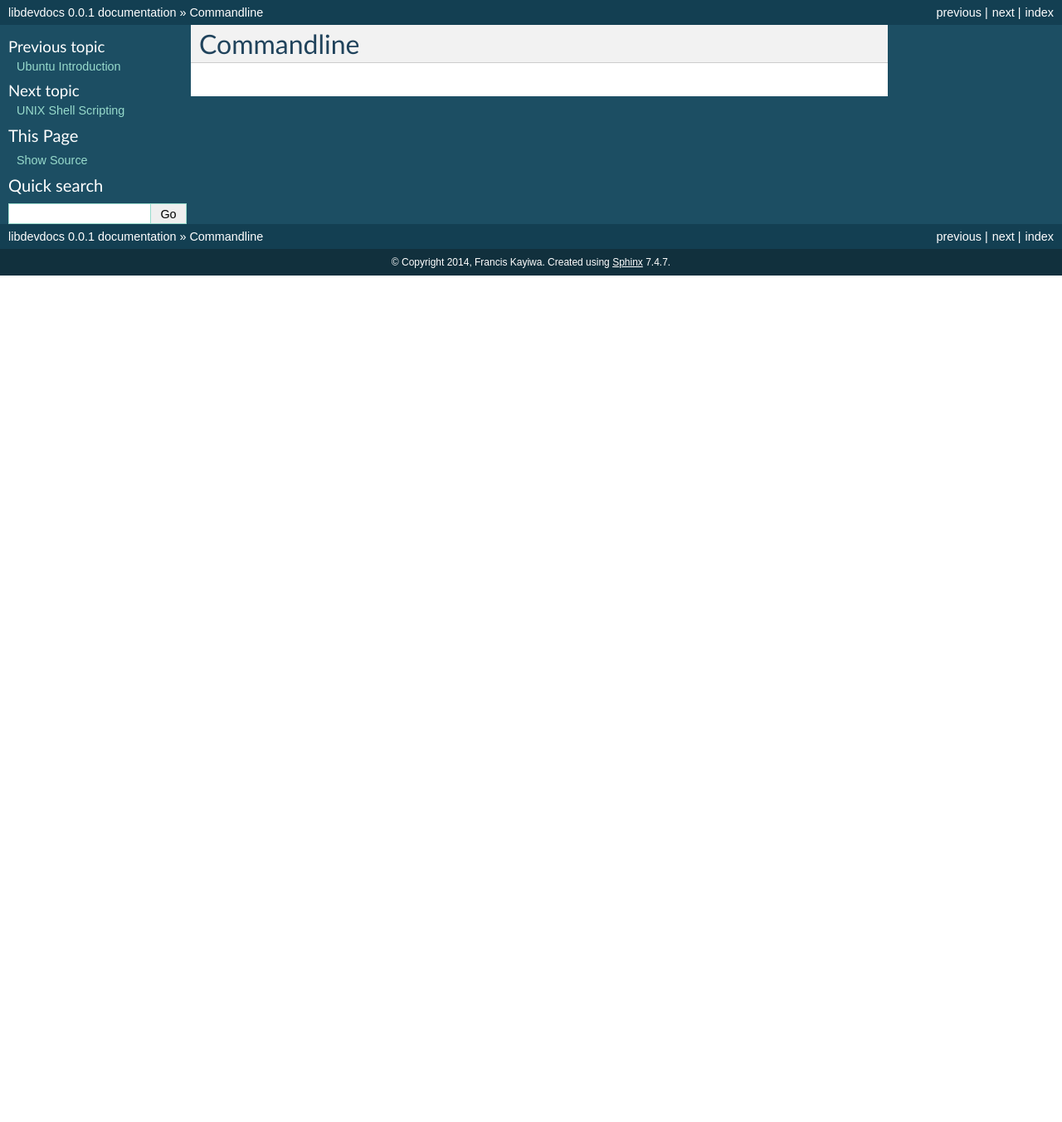
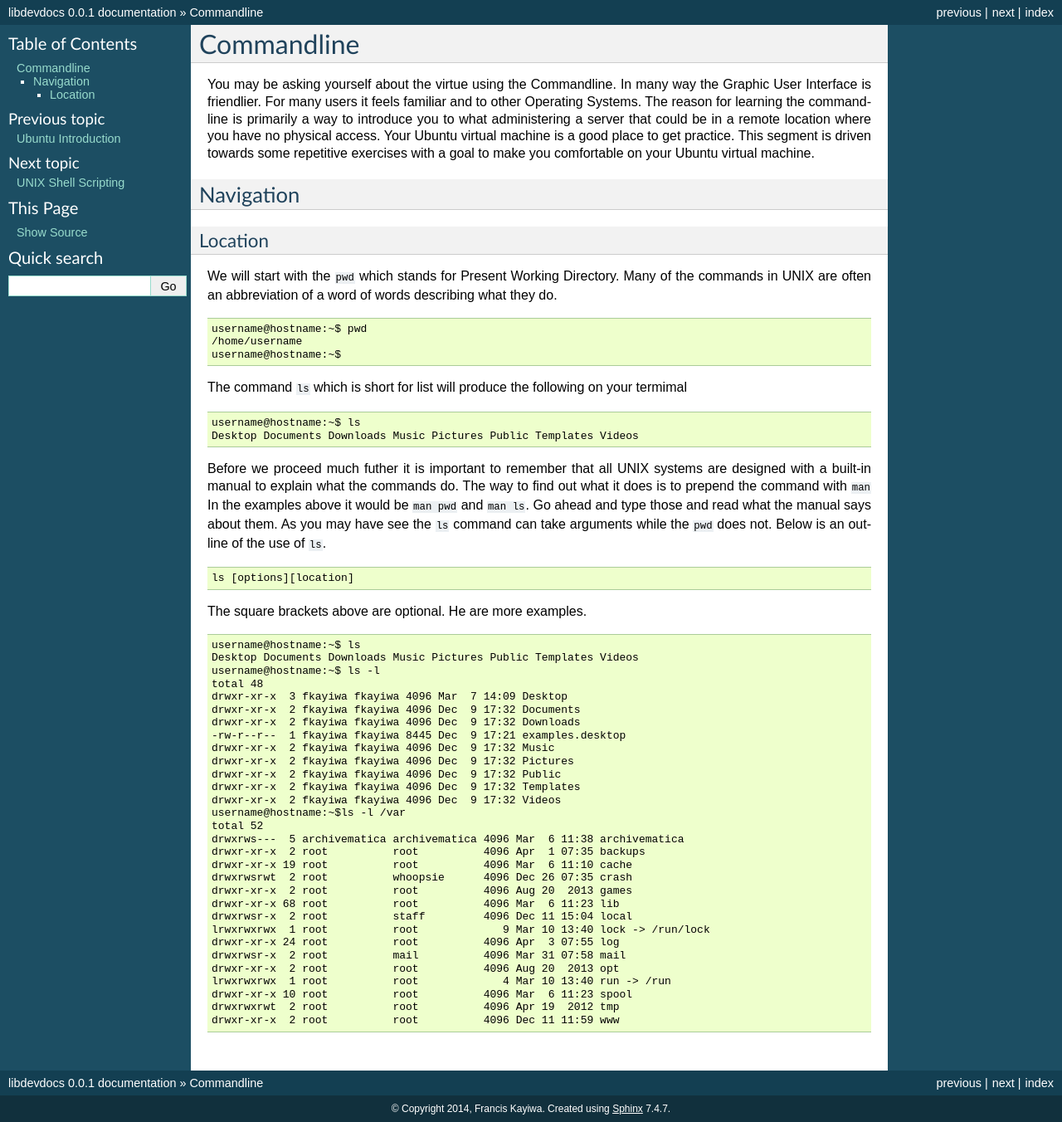
Before and after one commit to kayiwa/libdevdocs, a Sphinx documentation site: the page built from source/commandline.rst, in a window 1280 px wide. Shown: the whole page at 83% size. Built offline with Sphinx 7.4.7, drawn with Linux system fonts in a browser that asks for light colours; before the commit the page ends 900 px from its top, so only the background shows below that.

Commit message:
added basic navigation

```diff
--- a/source/commandline.rst
+++ b/source/commandline.rst
@@ -1,3 +1,67 @@
 ===========
 Commandline
 ===========
+
+You may be asking yourself about the virtue using the Commandline. In many way the Graphic User Interface is friendlier. For many users it feels familiar and to other Operating Systems. The reason for learning the commandline is primarily a way to introduce you to what administering a server that could be in a remote location where you have no physical access. Your Ubuntu virtual machine is a good place to get practice. This segment is driven towards some repetitive exercises with a goal to make you comfortable on your Ubuntu virtual machine.
+
+Navigation
+==========
+
+Location
+--------
+
+We will start with the ``pwd`` which stands for Present Working Directory. Many of the commands in UNIX are often an abbreviation of a word of words describing what they do.
+
+.. code::
+
+	username@hostname:~$ pwd
+	/home/username
+	username@hostname:~$
+
+The command ``ls`` which is short for list will produce the following on your termimal
+
+.. code::
+
+	username@hostname:~$ ls
+	Desktop Documents Downloads Music Pictures Public Templates Videos
+
+Before we proceed much futher it is important to remember that all UNIX systems are designed with a built-in manual to explain what the commands do. The way to find out what it does is to prepend the command with ``man`` In the examples above it would be ``man pwd`` and ``man ls``. Go ahead and type those and read what the manual says about them. As you may have see the ``ls`` command can take arguments while the ``pwd`` does not. Below is an outline of the use of ``ls``.
+
+.. code::
+
+	ls [options][location]
+
+The square brackets above are optional. He are more examples.
+
+.. code::
+
+	username@hostname:~$ ls
+	Desktop Documents Downloads Music Pictures Public Templates Videos
+	username@hostname:~$ ls -l
+	total 48
+	drwxr-xr-x  3 fkayiwa fkayiwa 4096 Mar  7 14:09 Desktop
+	drwxr-xr-x  2 fkayiwa fkayiwa 4096 Dec  9 17:32 Documents
+	drwxr-xr-x  2 fkayiwa fkayiwa 4096 Dec  9 17:32 Downloads
+	-rw-r--r--  1 fkayiwa fkayiwa 8445 Dec  9 17:21 examples.desktop
+	drwxr-xr-x  2 fkayiwa fkayiwa 4096 Dec  9 17:32 Music
+	drwxr-xr-x  2 fkayiwa fkayiwa 4096 Dec  9 17:32 Pictures
+	drwxr-xr-x  2 fkayiwa fkayiwa 4096 Dec  9 17:32 Public
+	drwxr-xr-x  2 fkayiwa fkayiwa 4096 Dec  9 17:32 Templates
+	drwxr-xr-x  2 fkayiwa fkayiwa 4096 Dec  9 17:32 Videos
+	username@hostname:~$ls -l /var
+	total 52
+	drwxrws---  5 archivematica archivematica 4096 Mar  6 11:38 archivematica
+	drwxr-xr-x  2 root          root          4096 Apr  1 07:35 backups
+	drwxr-xr-x 19 root          root          4096 Mar  6 11:10 cache
+	drwxrwsrwt  2 root          whoopsie      4096 Dec 26 07:35 crash
+	drwxr-xr-x  2 root          root          4096 Aug 20  2013 games
+	drwxr-xr-x 68 root          root          4096 Mar  6 11:23 lib
+	drwxrwsr-x  2 root          staff         4096 Dec 11 15:04 local
+	lrwxrwxrwx  1 root          root             9 Mar 10 13:40 lock -> /run/lock
+	drwxr-xr-x 24 root          root          4096 Apr  3 07:55 log
+	drwxrwsr-x  2 root          mail          4096 Mar 31 07:58 mail
+	drwxr-xr-x  2 root          root          4096 Aug 20  2013 opt
+	lrwxrwxrwx  1 root          root             4 Mar 10 13:40 run -> /run
+	drwxr-xr-x 10 root          root          4096 Mar  6 11:23 spool
+	drwxrwxrwt  2 root          root          4096 Apr 19  2012 tmp
+	drwxr-xr-x  2 root          root          4096 Dec 11 11:59 www
```
